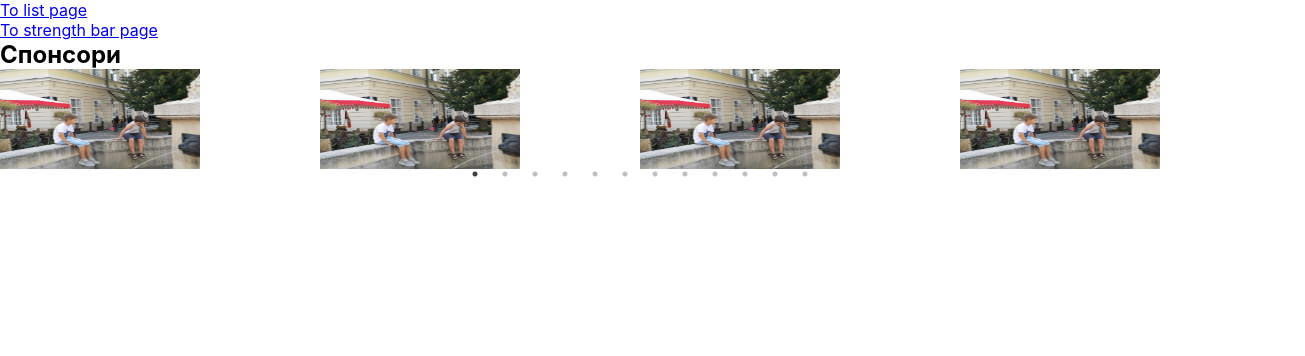
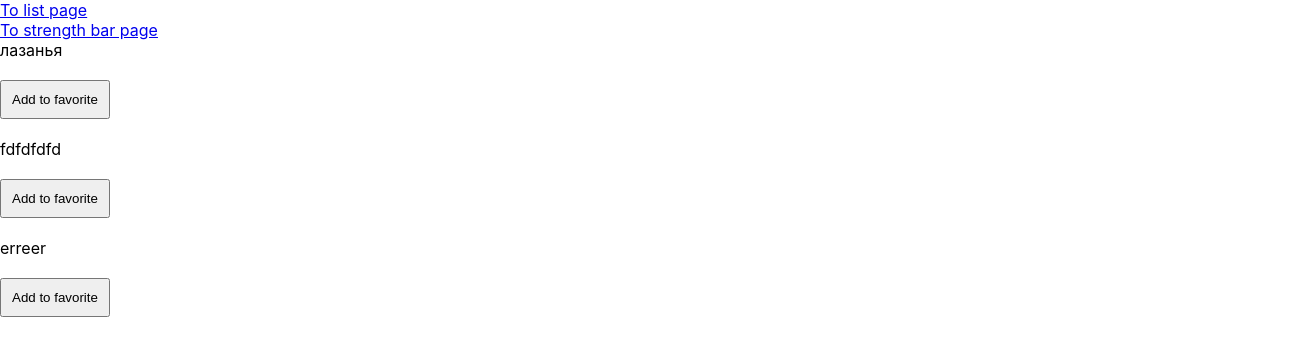
Before and after one commit to Bogdddan/testFrontReact, a React (Create React App) app: page / in a window 1280 px wide. Shown: the top 356 px of the page, 1305 px wide, since content can reach past the window. Built offline with nearby package versions, Linux system fonts and the light colour scheme.

Commit message:
redux setting

```diff
--- a/package.json
+++ b/package.json
@@ -4,6 +4,7 @@
   "private": true,
   "homepage": "https://goitacademy.github.io/react-homework-template/",
   "dependencies": {
+    "@reduxjs/toolkit": "^1.9.7",
     "@testing-library/jest-dom": "^5.16.3",
     "@testing-library/react": "^12.1.4",
     "@testing-library/user-event": "^13.5.0",
@@ -12,6 +13,7 @@
     "react": "^18.1.0",
     "react-dom": "^18.1.0",
     "react-password-strength-bar": "^0.4.1",
+    "react-redux": "^8.1.3",
     "react-router-dom": "^6.17.0",
     "react-scripts": "5.0.1",
     "react-slick": "^0.29.0",
--- a/src/components/App.jsx
+++ b/src/components/App.jsx
@@ -3,17 +3,36 @@ import React from 'react';
 import './App.css';
 // import Form from './Form/Form';
 import NavBar from './NavBar/NavBar';
+import FavoriteList from 'pages/FavoriteList/FavoriteList';
 // import NotFound from 'pages/NotFound/NotFound';
-import SponsorCarousel from './Carousel/Carousel';
+// import SponsorCarousel from './Carousel/Carousel';
 
 function App() {
 
 
+
   return (
-    <>
+    <div>
       <NavBar/>
-      <SponsorCarousel/>
-    </>
+      <FavoriteList
+        recipe={{
+          id: 1,
+          name: 'лазанья',
+      }}
+      />
+      <FavoriteList
+        recipe={{
+          id: 2,
+          name: 'fdfdfdfd',
+      }}
+      />
+      <FavoriteList
+        recipe={{
+          id: 3,
+          name: 'erreer',
+      }}
+      />
+    </div>
   );
 }
 
--- a/src/components/NavBar/NavBar.jsx
+++ b/src/components/NavBar/NavBar.jsx
@@ -3,6 +3,7 @@ import { Route, Routes, Navigate } from "react-router-dom";
 import Home from "pages/Home/Home";
 import ListPage from "pages/ListPage/ListPage";
 import StrengthBar from "pages/StrengthBar/StrengthBar";
+// import FavoriteList from "pages/FavoriteList/FavoriteList";
 import './NavBar.css';
 
 function NavBar() {
@@ -11,12 +12,10 @@ function NavBar() {
       <div className='navigation'>
         <Routes>
           <Route path="/" element={<Home />} />
-          {/* <Route index element={<Main />} /> */}
           <Route path="*" element={<Navigate to="/" replace />} />
-          {/* <Route path='*' element={< NotFound/>} /> */}
+
           <Route path="listpage" element={<ListPage />} />
           <Route path="strengthbar" element={<StrengthBar />} />
-          {/* <Route path='/notfound' element={<NotFound />}/> */}
         </Routes>
       </div>
     </>
--- a/src/index.js
+++ b/src/index.js
@@ -3,11 +3,15 @@ import ReactDOM from 'react-dom/client';
 import { BrowserRouter } from "react-router-dom";
 import App from 'components/App';
 import './index.css';
+import { Provider } from 'react-redux';
+import { store } from 'store/store';
 
 ReactDOM.createRoot(document.getElementById('root')).render(
   <React.StrictMode>
+    <Provider store={store}>
     <BrowserRouter basename='/'>
       <App />
     </BrowserRouter>
+    </Provider>
   </React.StrictMode>
 );
--- /dev/null
+++ b/src/pages/FavoriteList/FavoriteList.jsx
@@ -0,0 +1,21 @@
+import React from "react";
+import { useDispatch, useSelector } from "react-redux";
+import { actions } from "store/favorites/favoritesSlice";
+
+function FavoriteList({recipe}) {
+  const {favorites} = useSelector(state => state);
+
+  const dispatch = useDispatch()
+
+  console.log(favorites);
+  return (
+    <>
+    <div>
+        <p>{recipe.name}</p>
+        <button onClick={() => dispatch(actions.toggleFavorites(recipe))}>Add to favorite</button>
+    </div>
+    </>
+  )
+}
+
+export default FavoriteList;
--- a/src/pages/Home/Home.jsx
+++ b/src/pages/Home/Home.jsx
@@ -5,8 +5,9 @@ function Home() {
 
     <>
     <ul>
-      <li><NavLink to="/listpage">To list page</NavLink></li>
+      <li><NavLink to='/listpage'>To list page</NavLink></li>
       <li><NavLink to='/strengthbar'>To strength bar page</NavLink></li>
+      {/* <li><NavLink to='/favoritelist'>To favorites List</NavLink></li> */}
       {/* <li><NavLink to='/notfound'>To 404 Page</NavLink></li> */}
     </ul>
     </>
--- /dev/null
+++ b/src/store/favorites/favoritesSlice.js
@@ -0,0 +1,19 @@
+import { createSlice } from "@reduxjs/toolkit";
+
+const initialState = [];
+
+export const favoriteSlice = createSlice({
+  name: 'favorites',
+  initialState,
+  reducers: {
+    toggleFavorites: (state, {payload: recipe}) => {
+      const isExist = state.some(r => r.id === recipe.id)
+      if(isExist)
+        state = state.filter(r => r.id !== recipe.id)
+      else
+        state.push(recipe);
+    }
+  }
+})
+
+export const {actions, reducer} = favoriteSlice;
--- /dev/null
+++ b/src/store/store.js
@@ -0,0 +1,10 @@
+import { combineReducers, configureStore } from "@reduxjs/toolkit";
+import {reducer as favoriteReducers} from './favorites/favoritesSlice';
+
+const reducers = combineReducers({
+  favorites: favoriteReducers
+})
+
+export const store = configureStore({
+  reducer: reducers,
+})
```
Also changed, not shown: 1 other file (tests, documents, lock files or other folders).
